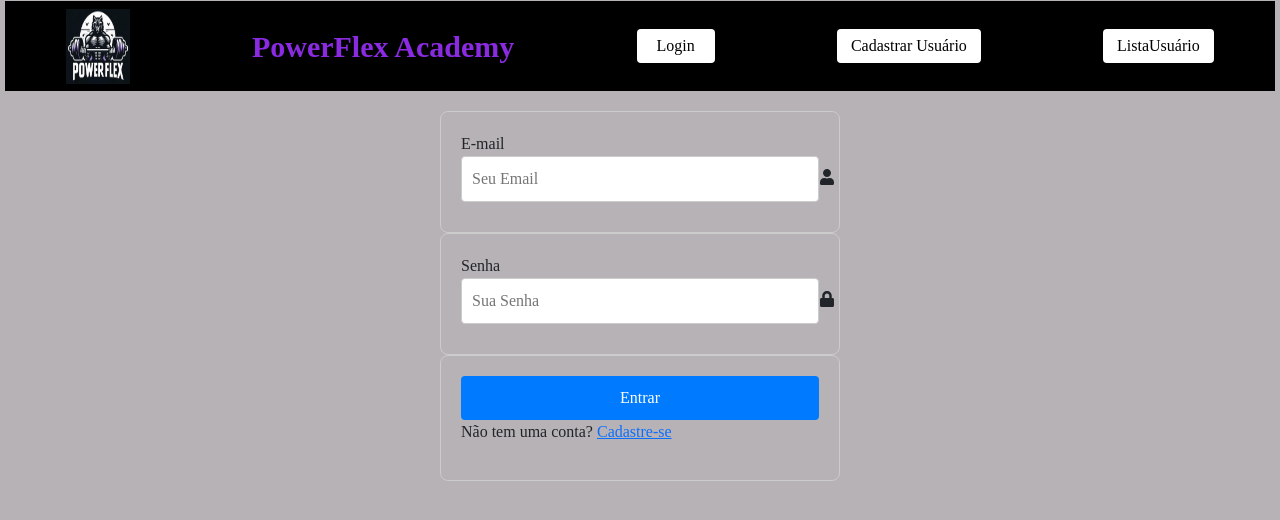
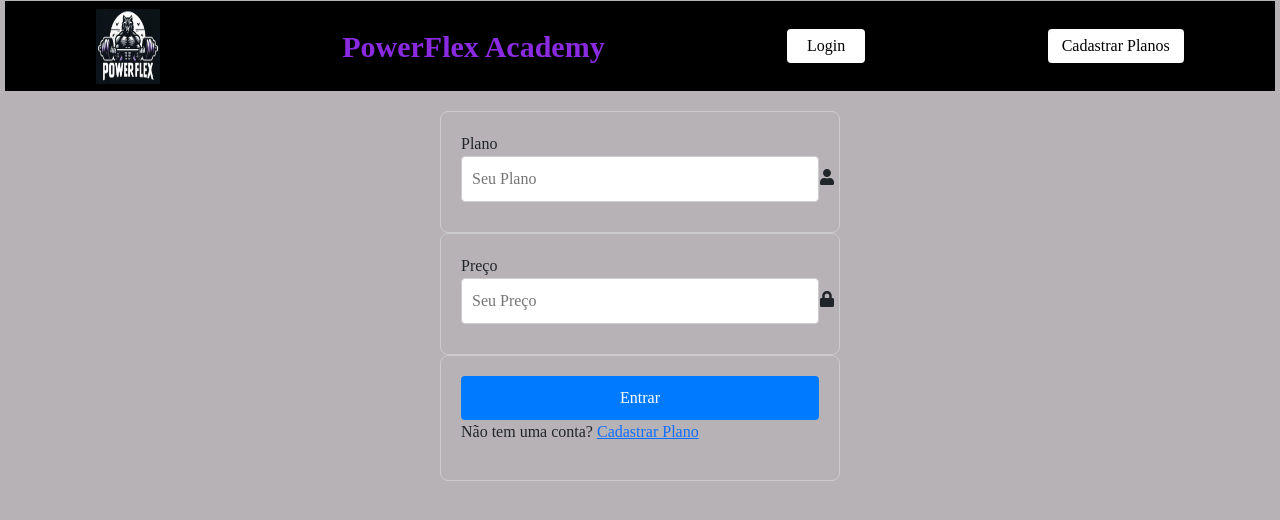
Before and after one commit to Heriwill/tcc_cods4, a React (Vite) app: page /login in a window 1280 px wide. Shown: the top 520 px of the page. Built offline with nearby package versions, Linux system fonts and the light colour scheme.

Commit message:
versão antiga, 08 de 24

```diff
--- a/src/pages/Header/index.jsx
+++ b/src/pages/Header/index.jsx
@@ -1,6 +1,6 @@
+//<a href="/listausuario" className="usuario">ListaUsuário</a>
 import './header.css';
 import { Link } from 'react-router-dom'
-
 function Header(){
 
     return(
@@ -8,8 +8,8 @@ function Header(){
                 <img src="../images/logo.jpeg" alt="" id='logoimg' />
                 <a href="/" className="logo">PowerFlex Academy</a>
                 <a href="/login" className="login">Login</a>
-                <a href="/usuario" className="usuario">Cadastrar Usuário</a>
-                <a href="/listausuario" className="usuario">ListaUsuário</a>
+                <a href="/usuario" className="usuario">Cadastrar Planos</a>
+
             </header>
 
     )
--- a/src/pages/ListaUsuario/index.jsx
+++ b/src/pages/ListaUsuario/index.jsx
@@ -13,6 +13,7 @@ const DataLista = () =>{ //lista de dados
     const [ error, setError] = useState(null);
 
     useEffect(() => {
+      //http://localhost:8080
         api.get('Jack/obterUsuariosFieb').then(response =>{
             console.log(response)
             setData(response.data);
--- a/src/pages/Login/index.jsx
+++ b/src/pages/Login/index.jsx
@@ -34,21 +34,21 @@ const Login = () => {
 
     <div className="app-container">
         <div className="form-group">
-        <label>E-mail</label>
-        <input type="email" placeholder="Seu Email" maxLength={40} {...register ("email")} />
+        <label>Plano</label>
+        <input type="email" placeholder="Seu Plano" maxLength={40} {...register ("plano")} />
         <FaUser className="icon" />
       </div>
 
       <div className="form-group">
-        <label>Senha</label>
-        <input type="password" placeholder="Sua Senha" maxLength={10} {...register ("senha")} />
+        <label>Preço</label>
+        <input type="password" placeholder="Seu Preço" maxLength={10} {...register ("preco")} />
         <FaLock className="icon" />
       </div>
 
         <div className="form-group">
             <button onClick={() =>handleSubmit(onSubmit)()}>Entrar</button>
             <p>
-            Não tem uma conta? <a href="../usuario">Cadastre-se</a>{" "}
+            Não tem uma conta? <a href="../usuario">Cadastrar Plano</a>{" "}
           </p>
 
       </div>
```
Also changed, not shown: src/pages/Home/index.jsx (line endings or trailing spaces).
